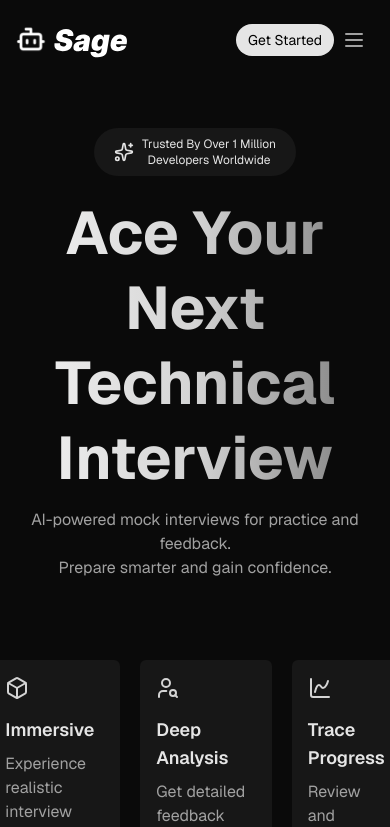
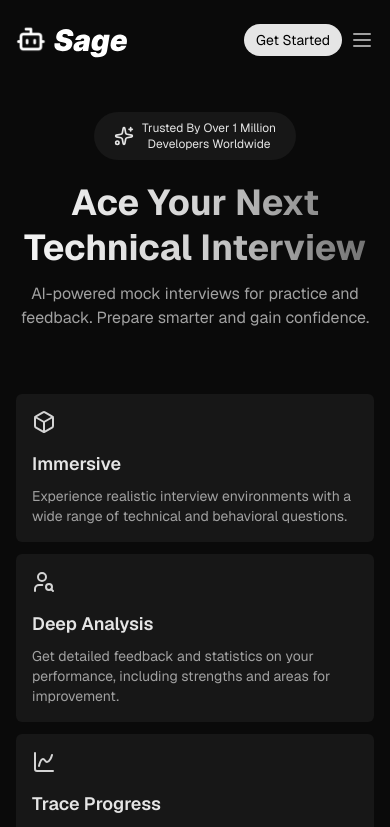
Before and after one commit to ShayokhShorfuddin/sage, a Next.js app: page / in a window 390 px wide. Shown: the top 827 px of the page. Built offline with nearby package versions, Linux system fonts and the light colour scheme.

Commit message:
add responsiveness to cards

```diff
--- a/components/Card.tsx
+++ b/components/Card.tsx
@@ -11,7 +11,9 @@
 		<div className="p-4 max-w-sm bg-neutral-900 rounded-md">
 			{icon}
 			<p className="text-neutral-200 mt-4 text-lg font-semibold">{heading}</p>
-			<p className="mt-2 text-neutral-400">{description}</p>
+			<p className="text-sm xs:text-base mt-2 text-neutral-400">
+				{description}
+			</p>
 		</div>
 	);
 }
--- a/components/Hero.tsx
+++ b/components/Hero.tsx
@@ -17,7 +17,7 @@
 		icon: <UserSearch className="stroke-neutral-300" />,
 		heading: "Deep Analysis",
 		description:
-			"Get detailed feedback and statistic on your performance, including strengths and areas for improvement.",
+			"Get detailed feedback and statistics on your performance, including strengths and areas for improvement.",
 	},
 	{
 		icon: <ChartSpline className="stroke-neutral-300" />,
@@ -29,22 +29,22 @@
 
 export default function Hero() {
 	return (
-		<section className="flex flex-col items-center min-h-svh pt-[8rem]">
+		<section className="flex flex-col items-center min-h-svh pt-[7rem]">
 			<Chip />
 
-			<h1 className="text-center font-bold text-6xl leading-tight bg-gradient-to-r from-neutral-100 via-neutral-300 to-neutral-500 inline-block bg-clip-text text-transparent mt-5">
+			<h1 className="text-center font-bold text-4xl md:text-5xl lg:text-6xl leading-tight bg-gradient-to-r from-neutral-100 via-neutral-300 to-neutral-500 inline-block bg-clip-text text-transparent mt-5 mx-[1rem]">
 				Ace Your Next
 				<br />
 				Technical Interview
 			</h1>
 
-			<p className="mt-3 text-neutral-400 text-center">
+			<p className="mt-3 text-neutral-400 text-center mx-[1rem]">
 				AI-powered mock interviews for practice and feedback.
-				<br />
+				<br className="hidden xs:block" /> {""}
 				Prepare smarter and gain confidence.
 			</p>
 
-			<div className="flex gap-x-5 mt-20">
+			<div className="flex flex-col sm:flex-row gap-x-5 gap-y-3 mt-16 mx-[1rem]">
 				{cardsData.map((cardData) => (
 					<Card key={cardData.heading} {...cardData} />
 				))}
--- a/components/Navbar.tsx
+++ b/components/Navbar.tsx
@@ -84,7 +84,7 @@
 					{isMenuOpen ? (
 						<button
 							type="button"
-							className="hover:cursor-pointer sm:hidden p-2"
+							className="hover:cursor-pointer sm:hidden py-2 pl-2"
 							aria-label="Close menu"
 							onClick={() => {
 								setIsMenuOpen(false);
@@ -96,7 +96,7 @@
 					) : (
 						<button
 							type="button"
-							className="hover:cursor-pointer sm:hidden p-2"
+							className="hover:cursor-pointer sm:hidden py-2 pl-2"
 							aria-label="Open menu"
 							onClick={() => {
 								setIsMenuOpen(true);
```
